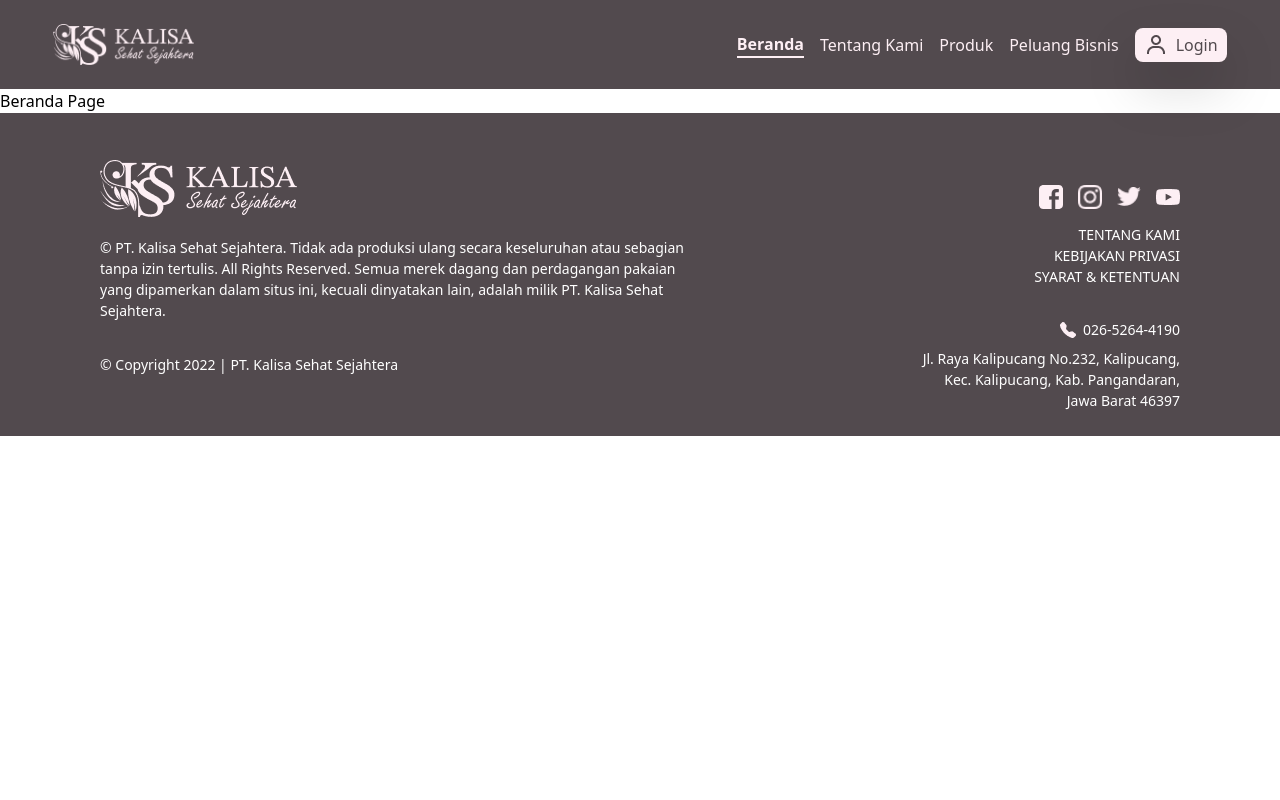
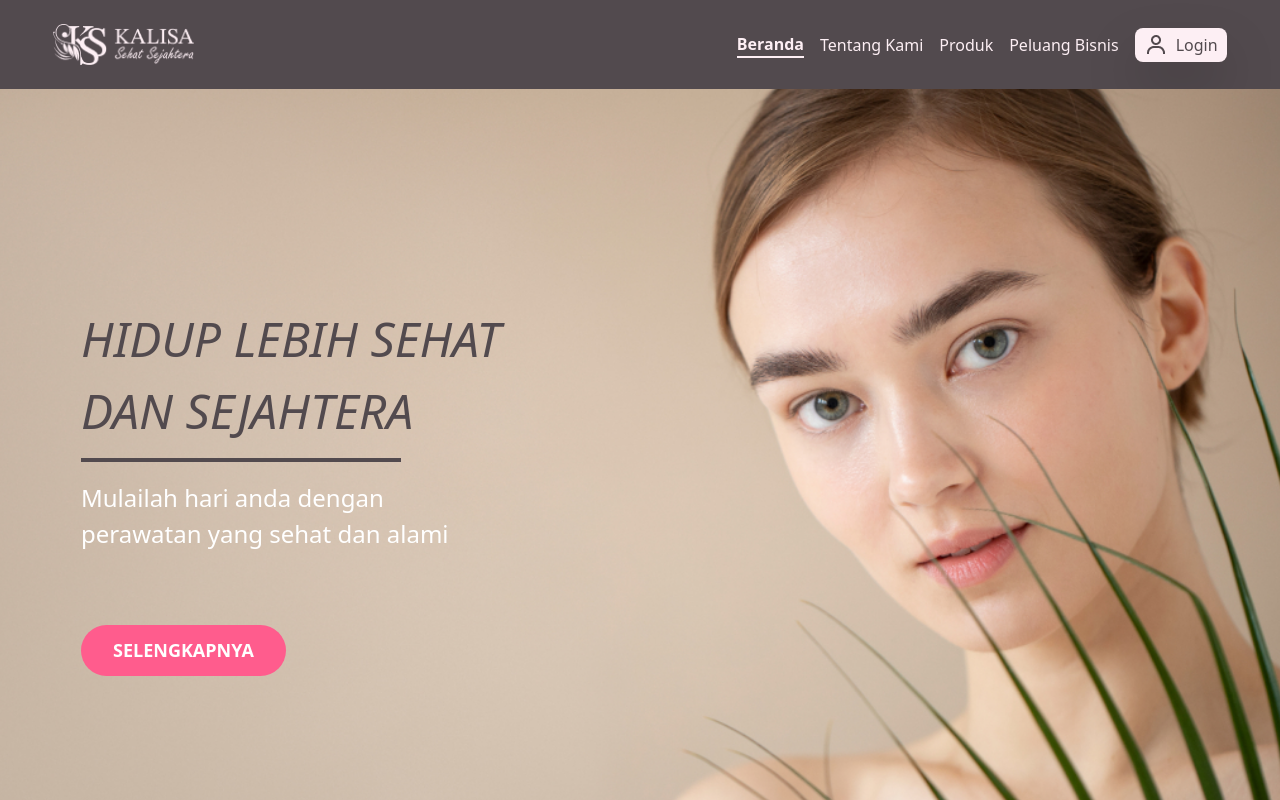
Before and after one commit to nurrochman-ramadhon/kalisa.cp, a Next.js app: page /beranda in a window 1280 px wide. Shown: the top 800 px of the page. Built offline with nearby package versions, Linux system fonts and the light colour scheme.

Commit message:
feat: footer and beranda

```diff
--- a/src/app/beranda/page.jsx
+++ b/src/app/beranda/page.jsx
@@ -1,5 +1,48 @@
+import Image from "next/image";
+import mainBannerImg from "../../../public/assets/frame1/portrait-beautiful-woman-with-clear-skin-posing-with-leaf-copy-space 1.jpg";
+
 const Beranda = () => {
-  return <h1>Beranda Page</h1>;
+  return (
+    <div>
+      {/* Section 1 : banner utama */}
+      {/* Banner utama -> di setting dengan tinggi 633px dan lebar full */}
+      <section>
+        {/* Pembungkus utama */}
+        <div className="relative h-screen">
+          {/* Image untuk banner utama disini */}
+          <Image
+            src={mainBannerImg}
+            alt="Banner"
+            layout="fill"
+            objectFit="cover"
+            objectPosition="center"
+            className="pointer-events-none"
+          />
+
+          {/* Tagline dalam banner utama diisi disini */}
+          <div className="absolute inset-0 flex flex-col justify-center w-[559px] pl-[81px]">
+            <p className="text-[48px] text-primary1 text-wrap italic">
+              HIDUP LEBIH SEHAT DAN SEJAHTERA
+            </p>
+            <div className="w-[320px] border-[2px] border-primary1 mt-[11px]"></div>
+            <p className="text-[24px] text-white mt-[18px] text-wrap pr-20">
+              Mulailah hari anda dengan perawatan yang sehat dan alami
+            </p>
+            <button className="mt-[73px] text-[18px] bg-primary2 font-semibold text-white w-fit px-8 py-3 rounded-[55px] transition duration-300 ease-in-out hover:bg-pink-600">
+              SELENGKAPNYA
+            </button>
+          </div>
+        </div>
+      </section>
+
+      {/* Section 2 : pilihan menu utama */}
+      <section>
+        <div className="h-[215px] w-[1080px] mt-[77px]">
+
+        </div>
+      </section>
+    </div>
+  );
 };
 
 export default Beranda;
--- a/src/components/shared/footer.jsx
+++ b/src/components/shared/footer.jsx
@@ -5,6 +5,7 @@ import twLogo from "../../../public/assets/footer/Vector twitter.png";
 import youtubeLogo from "../../../public/assets/footer/Vector Youtube.png";
 import phoneLogo from "../../../public/assets/footer/Vector phone.png";
 import Image from "next/image";
+
 const Footer = () => {
   return (
     // Pembungkus Utama
```
Also changed, not shown: src/app/landing page/page.jsx (deleted), 2 other files (tests, documents, lock files or other folders).
